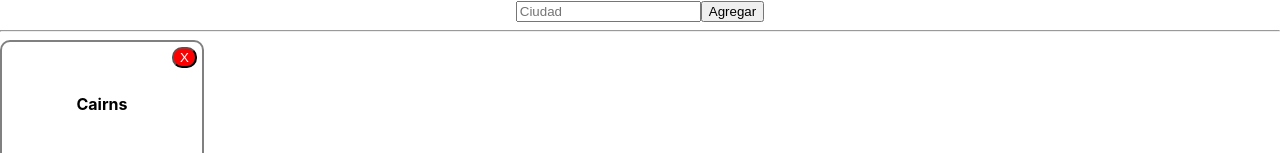
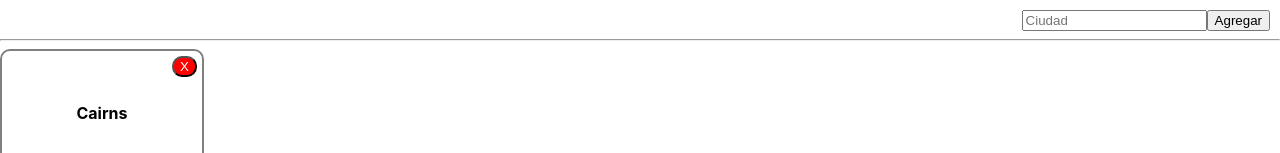
Before and after one commit to Cymbal-Axel/weather-app, a React (Create React App) app: page / in a window 1280 px wide. Shown: the top 153 px of the page. Built offline with nearby package versions, Linux system fonts and the light colour scheme.

Commit message:
se agrego estilo al searchBar y se tiro el input y el boton para la derecha

```diff
--- a/src/components/SearchBar.jsx
+++ b/src/components/SearchBar.jsx
@@ -1,10 +1,11 @@
 import React from 'react';
+import styles from '../styles/SearchBar.module.css';
 
 export default function SearchBar(props){
     return (
-        <div>
+        <div className={styles.searchContainer}>
             <input type="text" placeholder="Ciudad"></input>
-            <button>Agregar</button>
+            <button onClick={()=>props.onSearch('Buscando Ciudad')}>Agregar</button>
         </div>
     )
 }
--- /dev/null
+++ b/src/styles/SearchBar.module.css
@@ -0,0 +1,6 @@
+.searchContainer{
+    display: flex;
+    justify-content: flex-end;
+    margin-top: 10px;
+    padding-right: 10px;
+}
```
